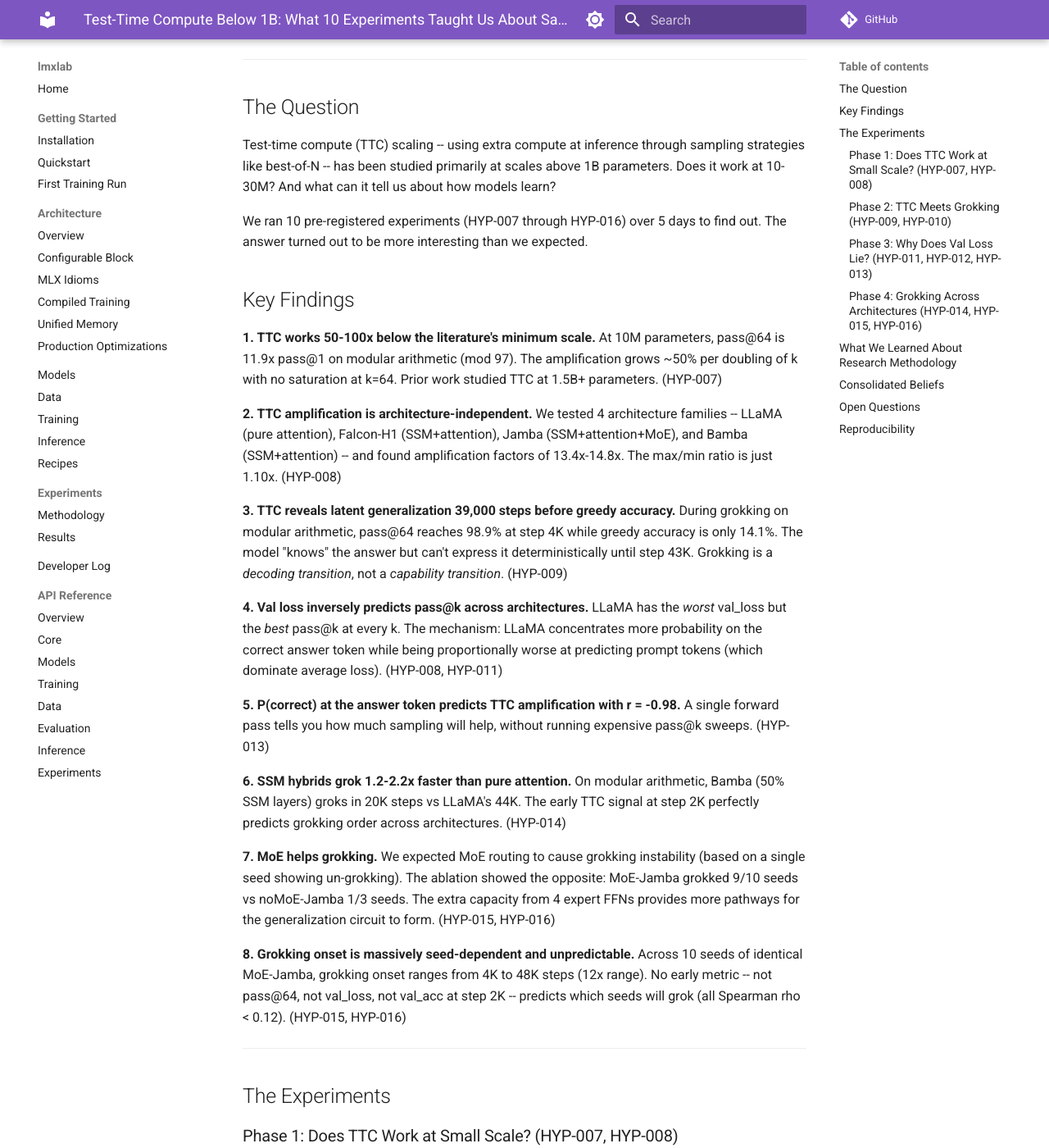
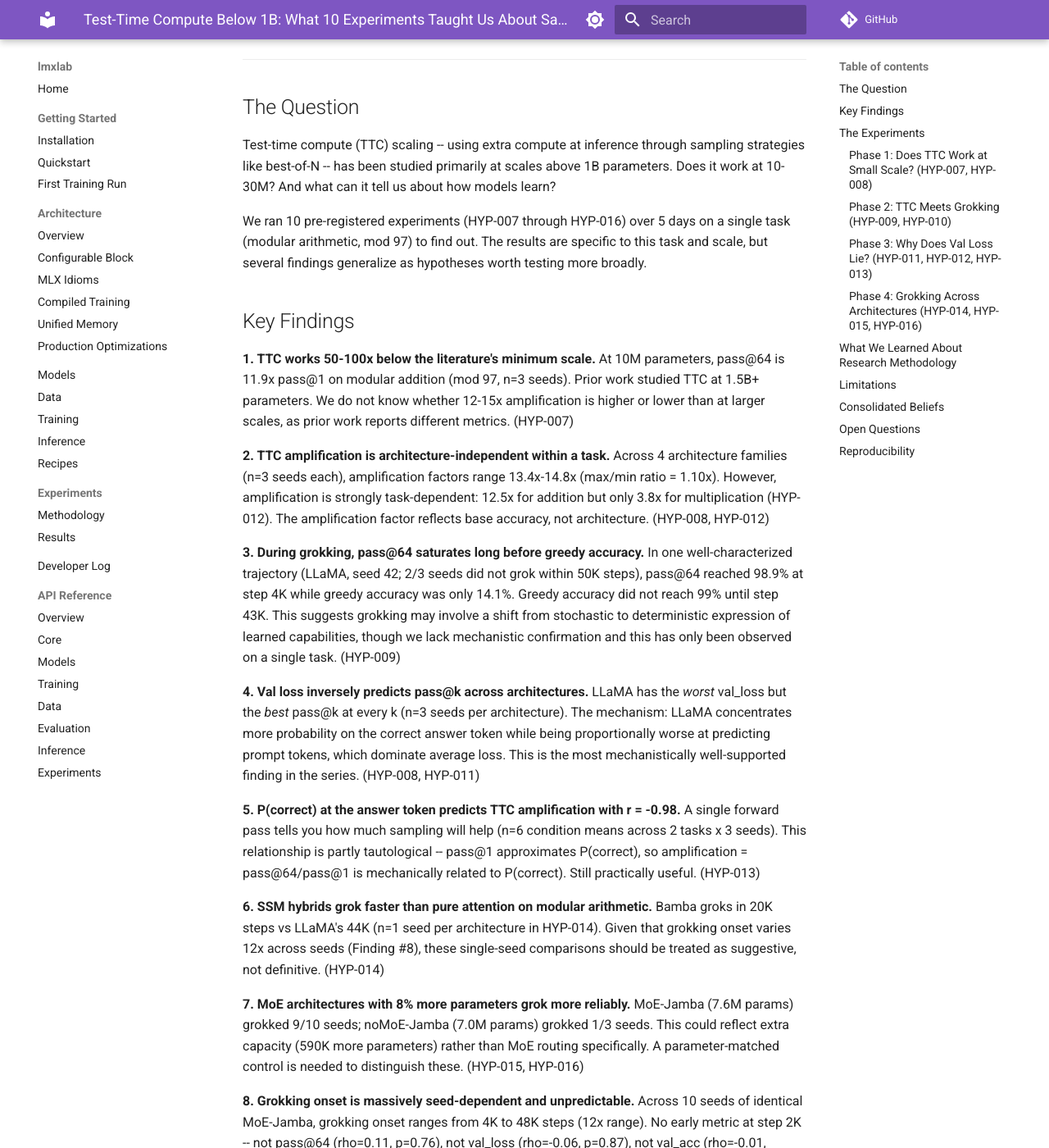
Before and after one commit to michaelellis003/lmxlab, an MkDocs documentation site: the page built from docs/experiments/ttc-grokking-writeup.md, in a window 1280 px wide and 1400 px high, scrolled down 267 px. Shown: the whole window at 82% size. Built offline with MkDocs 1.6.1 and Material for MkDocs 9.7.7, drawn with Linux system fonts in a browser that asks for light colours; comment, search, counter and statistics services are not loaded; some of the changed text lies outside the part shown.

Commit message:
docs: revise TTC write-up after peer review
Addresses reviewer feedback:
- Soften "grokking is a decoding transition" to hypothesis
- Add sample sizes (n=X) to every claim
- Add Limitations section (temperature, task, scale, MoE confound)
- Add caveats column to beliefs table
- Mark single-seed comparisons as preliminary
- Clarify TTC-grokking correlation was confounded, not causal
- Expand task-dependence finding (HYP-012) in Key Findings
- Add temperature sensitivity to Open Questions

````diff
--- a/docs/experiments/ttc-grokking-writeup.md
+++ b/docs/experiments/ttc-grokking-writeup.md
@@ -1,6 +1,6 @@
 # Test-Time Compute Below 1B: What 10 Experiments Taught Us About Sampling, Grokking, and the Limits of Prediction
 
-*A research summary from the lmxlab project. All experiments run on a single Apple M3 Pro (36GB) using MLX.*
+*A research summary from the lmxlab project. All experiments run on a single Apple M3 Pro (36GB) using MLX. All sampling at temperature=0.8.*
 
 ---
 
@@ -8,25 +8,25 @@
 
 Test-time compute (TTC) scaling -- using extra compute at inference through sampling strategies like best-of-N -- has been studied primarily at scales above 1B parameters. Does it work at 10-30M? And what can it tell us about how models learn?
 
-We ran 10 pre-registered experiments (HYP-007 through HYP-016) over 5 days to find out. The answer turned out to be more interesting than we expected.
+We ran 10 pre-registered experiments (HYP-007 through HYP-016) over 5 days on a single task (modular arithmetic, mod 97) to find out. The results are specific to this task and scale, but several findings generalize as hypotheses worth testing more broadly.
 
 ## Key Findings
 
-**1. TTC works 50-100x below the literature's minimum scale.** At 10M parameters, pass@64 is 11.9x pass@1 on modular arithmetic (mod 97). The amplification grows ~50% per doubling of k with no saturation at k=64. Prior work studied TTC at 1.5B+ parameters. (HYP-007)
+**1. TTC works 50-100x below the literature's minimum scale.** At 10M parameters, pass@64 is 11.9x pass@1 on modular addition (mod 97, n=3 seeds). Prior work studied TTC at 1.5B+ parameters. We do not know whether 12-15x amplification is higher or lower than at larger scales, as prior work reports different metrics. (HYP-007)
 
-**2. TTC amplification is architecture-independent.** We tested 4 architecture families -- LLaMA (pure attention), Falcon-H1 (SSM+attention), Jamba (SSM+attention+MoE), and Bamba (SSM+attention) -- and found amplification factors of 13.4x-14.8x. The max/min ratio is just 1.10x. (HYP-008)
+**2. TTC amplification is architecture-independent within a task.** Across 4 architecture families (n=3 seeds each), amplification factors range 13.4x-14.8x (max/min ratio = 1.10x). However, amplification is strongly task-dependent: 12.5x for addition but only 3.8x for multiplication (HYP-012). The amplification factor reflects base accuracy, not architecture. (HYP-008, HYP-012)
 
-**3. TTC reveals latent generalization 39,000 steps before greedy accuracy.** During grokking on modular arithmetic, pass@64 reaches 98.9% at step 4K while greedy accuracy is only 14.1%. The model "knows" the answer but can't express it deterministically until step 43K. Grokking is a *decoding transition*, not a *capability transition*. (HYP-009)
+**3. During grokking, pass@64 saturates long before greedy accuracy.** In one well-characterized trajectory (LLaMA, seed 42; 2/3 seeds did not grok within 50K steps), pass@64 reached 98.9% at step 4K while greedy accuracy was only 14.1%. Greedy accuracy did not reach 99% until step 43K. This suggests grokking may involve a shift from stochastic to deterministic expression of learned capabilities, though we lack mechanistic confirmation and this has only been observed on a single task. (HYP-009)
 
-**4. Val loss inversely predicts pass@k across architectures.** LLaMA has the *worst* val_loss but the *best* pass@k at every k. The mechanism: LLaMA concentrates more probability on the correct answer token while being proportionally worse at predicting prompt tokens (which dominate average loss). (HYP-008, HYP-011)
+**4. Val loss inversely predicts pass@k across architectures.** LLaMA has the *worst* val_loss but the *best* pass@k at every k (n=3 seeds per architecture). The mechanism: LLaMA concentrates more probability on the correct answer token while being proportionally worse at predicting prompt tokens, which dominate average loss. This is the most mechanistically well-supported finding in the series. (HYP-008, HYP-011)
 
-**5. P(correct) at the answer token predicts TTC amplification with r = -0.98.** A single forward pass tells you how much sampling will help, without running expensive pass@k sweeps. (HYP-013)
+**5. P(correct) at the answer token predicts TTC amplification with r = -0.98.** A single forward pass tells you how much sampling will help (n=6 condition means across 2 tasks x 3 seeds). This relationship is partly tautological -- pass@1 approximates P(correct), so amplification = pass@64/pass@1 is mechanically related to P(correct). Still practically useful. (HYP-013)
 
-**6. SSM hybrids grok 1.2-2.2x faster than pure attention.** On modular arithmetic, Bamba (50% SSM layers) groks in 20K steps vs LLaMA's 44K. The early TTC signal at step 2K perfectly predicts grokking order across architectures. (HYP-014)
+**6. SSM hybrids grok faster than pure attention on modular arithmetic.** Bamba groks in 20K steps vs LLaMA's 44K (n=1 seed per architecture in HYP-014). Given that grokking onset varies 12x across seeds (Finding #8), these single-seed comparisons should be treated as suggestive, not definitive. (HYP-014)
 
-**7. MoE helps grokking.** We expected MoE routing to cause grokking instability (based on a single seed showing un-grokking). The ablation showed the opposite: MoE-Jamba grokked 9/10 seeds vs noMoE-Jamba 1/3 seeds. The extra capacity from 4 expert FFNs provides more pathways for the generalization circuit to form. (HYP-015, HYP-016)
+**7. MoE architectures with 8% more parameters grok more reliably.** MoE-Jamba (7.6M params) grokked 9/10 seeds; noMoE-Jamba (7.0M params) grokked 1/3 seeds. This could reflect extra capacity (590K more parameters) rather than MoE routing specifically. A parameter-matched control is needed to distinguish these. (HYP-015, HYP-016)
 
-**8. Grokking onset is massively seed-dependent and unpredictable.** Across 10 seeds of identical MoE-Jamba, grokking onset ranges from 4K to 48K steps (12x range). No early metric -- not pass@64, not val_loss, not val_acc at step 2K -- predicts which seeds will grok (all Spearman rho < 0.12). (HYP-015, HYP-016)
+**8. Grokking onset is massively seed-dependent and unpredictable.** Across 10 seeds of identical MoE-Jamba, grokking onset ranges from 4K to 48K steps (12x range). No early metric at step 2K -- not pass@64 (rho=0.11, p=0.76), not val_loss (rho=-0.06, p=0.87), not val_acc (rho=-0.01, p=0.99) -- predicts which seeds will grok. This is the most statistically robust finding (n=10). (HYP-015, HYP-016)
 
 ---
 
@@ -36,22 +36,20 @@ We ran 10 pre-registered experiments (HYP-007 through HYP-016) over 5 days to fi
 
 We trained 10M-parameter models on modular addition (mod 97) -- a task with a verifiable correct answer, enabling exact pass@k measurement. For each test prompt (e.g., "42 + 55 ="), we sampled 64 completions at temperature 0.8 and checked if any produced the correct answer.
 
-**Result:** pass@64/pass@1 amplification of ~12-15x across all architectures tested. The scaling curve follows a power law with no sign of saturation.
+**Result:** pass@64/pass@1 amplification of ~12-15x across all architectures tested (n=3 seeds per architecture). The scaling curve shows no sign of saturation at k=64.
 
-| Architecture | pass@1 | pass@64 | Amplification |
-|-------------|--------|---------|---------------|
-| LLaMA | 0.56% | 8.29% | 14.8x |
-| Falcon-H1 | 0.43% | 6.27% | 14.6x |
-| Jamba | 0.44% | 6.01% | 13.7x |
-| Bamba | 0.47% | 6.27% | 13.4x |
+| Architecture | pass@1 | pass@64 | Amplification | Seeds |
+|-------------|--------|---------|---------------|-------|
+| LLaMA | 0.56% | 8.29% | 14.8x | 3 |
+| Falcon-H1 | 0.43% | 6.27% | 14.6x | 3 |
+| Jamba | 0.44% | 6.01% | 13.7x | 3 |
+| Bamba | 0.47% | 6.27% | 13.4x | 3 |
 
-This was surprising because the models are tiny (10M params), undertrained (single epoch), and the task requires exact numerical reasoning. Yet sampling helps enormously.
+These models are tiny (10M params) and partially trained, yet sampling helps enormously. All results use temperature=0.8; amplification factors may be sensitive to this choice, which was not ablated.
 
 ### Phase 2: TTC Meets Grokking (HYP-009, HYP-010)
 
-We then trained LLaMA on the same task with weight decay (wd=0.1, which induces grokking) and tracked pass@k throughout training.
-
-The key finding: **pass@64 saturates near 100% tens of thousands of steps before greedy accuracy catches up.** The model develops the generalization circuit early but can only express it through sampling. When greedy accuracy finally jumps (the "grokking" moment), it's not the model learning something new -- it's the model finally being able to decode what it already knew.
+We trained LLaMA on the same task with weight decay (wd=0.1, which induces grokking) and tracked pass@k throughout training. Of 3 seeds tested, 1 grokked within 50K steps (seed 42). The trajectory for that seed:
 
 ```
 Step 2K:  pass@1 = 0.7%   pass@64 = 14.1%   (20x amplification)
@@ -60,9 +58,9 @@ Step 8K:  pass@1 = 24.3%  pass@64 = 99.7%   (4x)
 Step 43K: pass@1 = 99.0%  pass@64 = 100.0%  (1x -- grokked)
 ```
 
-This reframes grokking from "sudden generalization" to "sudden decodability." The generalization happens gradually; what's sudden is the model's ability to express it via argmax.
+**The observation:** pass@64 saturated near 100% at step 4K, 39,000 steps before greedy accuracy caught up. One interpretation is that the generalization circuit forms gradually but the model can only express it deterministically later -- grokking as "sudden decodability" rather than "sudden generalization." However, this is a single trajectory on a single task, and we have no mechanistic evidence (no circuit analysis, no weight-space inspection) to confirm this interpretation. It should be treated as a hypothesis, not a conclusion.
 
-At 30M parameters, TTC amplification was similar (11.9x), but absolute performance was *worse* -- the model was overparameterized for the dataset, memorizing perfectly but generalizing poorly. More parameters aren't automatically better. (HYP-010)
+At 30M parameters (HYP-010), TTC amplification was similar (11.9x) but absolute performance was *worse*. The 30M model had worse val_loss (3.10 vs 2.75) and worse pass@1 (0.43% vs 0.56%) than the 10M model despite 3x more parameters -- the classic overparameterized-undertrained pattern.
 
 ### Phase 3: Why Does Val Loss Lie? (HYP-011, HYP-012, HYP-013)
 
@@ -72,44 +70,60 @@ An anomaly from HYP-008 demanded explanation: LLaMA had the worst val_loss acros
 
 Moreover, LLaMA's answer-token distribution was simultaneously more entropic (diverse) *and* more correct -- the ideal combination for best-of-N sampling. Higher entropy means each sample explores different answers, while higher P(correct) means more of those samples hit the right one.
 
-**Cross-task testing** (HYP-012) showed amplification is task-dependent: 12.5x for addition but only 3.8x for multiplication. The difference traces to base accuracy (P(correct) at the answer token), not task difficulty per se.
+**Cross-task testing** (HYP-012) showed amplification is strongly task-dependent: 12.5x for addition but only 3.8x for multiplication (n=3 seeds per task). The difference traces to base accuracy: multiplication has 3.6x higher pass@1 despite worse val_loss -- another instance of the val-loss-inversely-predicts-accuracy pattern.
 
-This led to a clean result: **P(correct) at the answer token predicts TTC amplification with Pearson r = -0.98** (HYP-013). One forward pass tells you how much sampling will help. This relationship is partly tautological (pass@1 approximates P(correct)), but it means TTC benefit is predictable without expensive sampling sweeps.
+This led to a clean result: **P(correct) at the answer token predicts TTC amplification with Pearson r = -0.98** (HYP-013, n=6 condition means). One forward pass tells you how much sampling will help. The relationship is partly tautological (pass@1 ~ P(correct), so amplification ~ 1/P(correct)), but it eliminates the need for expensive pass@k sweeps.
 
 ### Phase 4: Grokking Across Architectures (HYP-014, HYP-015, HYP-016)
 
-Emboldened by the TTC-as-grokking-detector finding, we asked: does grokking depend on architecture?
+We asked: does grokking depend on architecture?
 
-**Yes, dramatically.** SSM hybrids grok faster (HYP-014):
+**Single-seed comparison** (HYP-014, n=1 per architecture):
 
-| Architecture | Grok Step | p@64 at Step 2K |
-|-------------|-----------|-----------------|
-| Bamba | 20K | 99.6% |
-| Jamba | 36K | 96.3% |
-| Falcon-H1 | 26K | 78.5% |
-| LLaMA | 44K | 46.2% |
+| Architecture | Grok Step | p@64 at Step 2K | Note |
+|-------------|-----------|-----------------|------|
+| Bamba | 20K | 99.6% | n=1 seed |
+| Falcon-H1 | 26K | 78.5% | n=1 seed |
+| Jamba | 36K | 96.3% | n=1 seed |
+| LLaMA | 44K | 46.2% | n=1 seed |
 
-The early TTC signal (pass@64 at step 2K) perfectly predicted the grokking order. This seemed like a powerful finding -- until HYP-016 tested it properly.
+The early TTC signal (pass@64 at step 2K) had a perfect rank correlation with grokking order. This seemed like a powerful predictive finding -- until HYP-016 tested it properly.
 
-**The MoE surprise** (HYP-015): Jamba showed "un-grokking" (losing generalization after achieving it) in HYP-014. We hypothesized MoE routing caused this. The ablation showed the opposite: MoE *helps* grokking (3/3 seeds vs 1/3 without MoE). The un-grokking was just bad luck -- one seed out of three.
+**The MoE surprise** (HYP-015, n=3 seeds per condition): Jamba showed "un-grokking" in HYP-014. We hypothesized MoE routing caused this. The multi-seed ablation showed the opposite: MoE-Jamba grokked 3/3 seeds; noMoE-Jamba grokked 1/3 seeds. The un-grokking was seed-specific (1/3 MoE seeds), not architecture-caused.
 
-**The prediction failure** (HYP-016): We ran 10 seeds of MoE-Jamba to test whether pass@64 at step 2K predicts *which seeds* grok. It doesn't. At all. Spearman rho = 0.111 (p = 0.76). The seed with the lowest early pass@64 (0.445) grokked at 12K (among the fastest). The seed with the highest (0.981) never grokked within 50K steps.
+**The prediction failure** (HYP-016, n=10 seeds): We ran 10 seeds of MoE-Jamba to test whether pass@64 at step 2K predicts *which seeds* grok. It doesn't. At all. Spearman rho = 0.111 (p = 0.76). The seed with the lowest early pass@64 (0.445) grokked at 12K (among the fastest). The seed with the highest (0.981) never grokked within 50K steps.
 
-**What this means:** The cross-architecture TTC prediction was real but confounded. Architectural inductive bias drives *both* early TTC and grokking speed -- it's not that TTC predicts grokking, it's that both reflect the same underlying architectural property. Within a single architecture, grokking onset is essentially random, varying 12x across seeds with no predictable signal.
+**What this means:** The cross-architecture TTC-grokking correlation was real but confounded. Architectural inductive bias drives *both* early TTC and grokking speed -- it's not that TTC causally predicts grokking. Within a single architecture, grokking onset is essentially random, varying 12x across seeds with no predictable signal from any aggregate metric we tested.
 
 ---
 
 ## What We Learned About Research Methodology
 
-**1. Single-seed grokking experiments are unreliable.** Grokking onset varies 10x across seeds. Any single-seed result can be misleading. We made this mistake in HYP-014 (attributing instability to MoE based on one seed) and corrected it in HYP-015 (multi-seed ablation).
+**1. Single-seed grokking experiments are unreliable.** Grokking onset varies 12x across seeds. Any single-seed result can be misleading. We made this mistake in HYP-014 (attributing instability to MoE based on one seed) and corrected it in HYP-015 (multi-seed ablation).
 
-**2. Confounders hide in correlations.** The perfect cross-architecture rank correlation (rho = 1.0) between early TTC and grokking order was entirely confounded. Only the within-architecture test (HYP-016, rho = 0.11) revealed this. Always test the causal claim, not just the correlation.
+**2. Confounders hide in correlations.** The perfect cross-architecture rank correlation (rho = 1.0, n=4) between early TTC and grokking order was entirely confounded. Only the within-architecture test (HYP-016, rho = 0.11, n=10) revealed this. Always test the causal claim, not just the correlation.
 
-**3. Val loss is a bad proxy for task accuracy.** The ANOM-015 pattern (val_loss inversely predicting pass@k) appeared in three separate experiments. When your evaluation averages over positions and only some positions matter, the average can mislead.
+**3. Val loss is a bad proxy for task accuracy.** The val-loss-inversely-predicts-pass@k pattern appeared in three separate experiments (HYP-008, HYP-011, HYP-012). When your evaluation metric averages over positions and only some positions matter for the task, the average can mislead.
 
-**4. Negative results have value.** HYP-016's finding that grokking is unpredictable from early signals is as informative as the positive findings. It tells us grokking onset depends on weight initialization details invisible to aggregate metrics -- pointing toward weight-space analysis rather than metric monitoring.
+**4. Negative results have value.** HYP-016's finding that grokking is unpredictable from early signals is as informative as the positive findings. It tells us grokking onset depends on weight initialization details invisible to aggregate metrics.
 
 **5. Pre-registration prevents narrative bias.** Several experiments produced surprising results (MoE helps grokking, val_loss inversely predicts accuracy, prediction fails within-architecture). Without pre-registered hypotheses and falsification criteria, it would be tempting to cherry-pick the narrative.
+
+---
+
+## Limitations
+
+**Task specificity.** All experiments use modular arithmetic (mod 97), a narrow algorithmic task with a single correct answer per prompt. Results may not generalize to language modeling, reasoning, or other tasks. The val-loss-vs-pass@k inversion depends on the prompt/answer token ratio, which differs across tasks.
+
+**Scale.** All models are 10-30M parameters. TTC dynamics may differ at 100M+ where models have higher base accuracy and different loss landscapes.
+
+**Temperature.** All sampling uses temperature=0.8. The 12-15x amplification factors may be sensitive to this choice, which was not ablated. Optimal temperature likely depends on model calibration.
+
+**Sample sizes.** Most experiments use 3 seeds per condition. Only HYP-016 (10 seeds) has adequate statistical power. Claims from n=1 comparisons (HYP-014 architecture grokking speeds) should be treated as preliminary.
+
+**Hardware.** All experiments on a single Apple M3 Pro GPU via MLX. TTC cost-effectiveness may differ on multi-GPU cloud infrastructure where k samples can run in parallel.
+
+**MoE confound.** The MoE grokking advantage (Finding #7) is confounded by an 8% parameter count difference (7.6M vs 7.0M). The effect could be capacity, not routing.
 
 ---
 
@@ -117,29 +131,30 @@ The early TTC signal (pass@64 at step 2K) perfectly predicted the grokking order
 
 After 10 experiments, here's where our confidence stands:
 
-| Claim | Confidence | Evidence |
-|-------|-----------|----------|
-| TTC works at 10-30M params | 0.95 | HYP-007, 008, 010 |
-| TTC amplification is architecture-independent | 0.60 | HYP-008 (within-task); HYP-012 (task-dependent) |
-| Grokking is a decoding transition | 0.85 | HYP-009 |
-| Val loss is a poor proxy for task accuracy | 0.95 | HYP-008, 011, 012 |
-| P(correct) predicts TTC amplification | 0.85 | HYP-013 |
-| SSM hybrids grok faster than pure attention | 0.70 | HYP-014 |
-| MoE capacity helps grokking | 0.70 | HYP-015, 016 |
-| Grokking onset is seed-dependent and unpredictable | 0.95 | HYP-015, 016 |
-| Early TTC predicts grokking cross-architecture | 0.30 | HYP-014 (confounded by HYP-016) |
+| Claim | Confidence | Evidence | Caveat |
+|-------|-----------|----------|--------|
+| TTC works at 10-30M params | 0.95 | HYP-007, 008, 010 (n=3 seeds x 4 archs) | Single task |
+| TTC amplification is architecture-independent within a task | 0.60 | HYP-008; contradicted cross-task by HYP-012 | Task-dependent |
+| Val loss is a poor proxy for task accuracy | 0.95 | HYP-008, 011, 012 (replicated 3x) | Best-supported finding |
+| P(correct) predicts TTC amplification | 0.85 | HYP-013 (r=-0.98, n=6) | Partly tautological |
+| pass@64 leads greedy accuracy during grokking | 0.85 | HYP-009 | 1 seed, 1 task |
+| SSM hybrids grok faster than pure attention | 0.70 | HYP-014 (n=1 per arch) | Single-seed |
+| MoE capacity helps grokking | 0.70 | HYP-015, 016 (n=13 total) | Parameter confound |
+| Grokking onset is seed-dependent and unpredictable | 0.95 | HYP-015, 016 (n=10 seeds) | Most robust finding |
 
 ---
 
 ## Open Questions
 
-1. **What determines whether a seed groks?** If aggregate metrics can't predict it, weight-space analysis (eigenvalue structure, circuit formation) might. Clauw et al.'s synergy measure is a promising direction.
+1. **What determines whether a seed groks?** If aggregate metrics can't predict it, weight-space analysis (eigenvalue structure, circuit formation) might. Clauw et al. (ICML 2024) found that synergy peaks in early training correlate with eventual grokking in a 2-layer FC network on the same task (mod 97, 5 seeds). Testing whether synergy differentiates grokking from non-grokking seeds in transformer/hybrid architectures is the natural next step.
 
-2. **Does the grokking-as-decoding-transition generalize beyond modular arithmetic?** The clean separation between capability (pass@64) and expression (pass@1) may be specific to tasks with peaked answer distributions.
+2. **Does the pass@64-leads-greedy-accuracy pattern generalize beyond modular arithmetic?** The clean separation may be specific to tasks with peaked answer distributions. Testing on tasks with more diffuse correct-answer distributions (e.g., language modeling perplexity) would clarify scope.
 
-3. **Why does MoE help grokking?** Is it the extra capacity (more parameters for the generalization circuit) or the routing diversity (multiple pathways to the solution)? A parameter-matched control would distinguish these.
+3. **Why does MoE help grokking?** Is it the extra capacity (more parameters for the generalization circuit) or the routing diversity (multiple pathways to the solution)? A parameter-matched dense model (scaling d_ff to match MoE parameter count) would distinguish these.
 
-4. **Does TTC amplification follow the same power law at 100M+ parameters?** Our 10M-30M experiments show no saturation at k=64, but larger models with higher base accuracy may behave differently.
+4. **How does 12-15x amplification compare to larger scales?** Prior TTC work (Snell et al., Brown et al.) reports different metrics, making direct comparison difficult. Running the same pass@k protocol at 100M+ parameters would clarify whether amplification is scale-dependent.
+
+5. **How sensitive is amplification to temperature?** All our results use T=0.8. A temperature sweep would establish whether the 12-15x finding is robust or an artifact of this specific choice.
 
 ---
 
````
